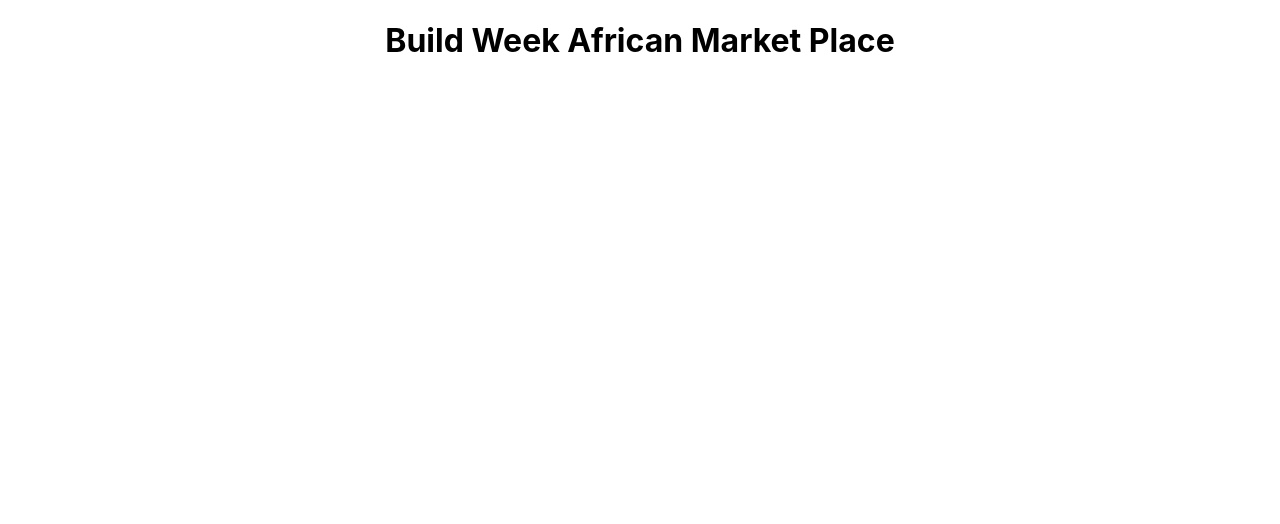
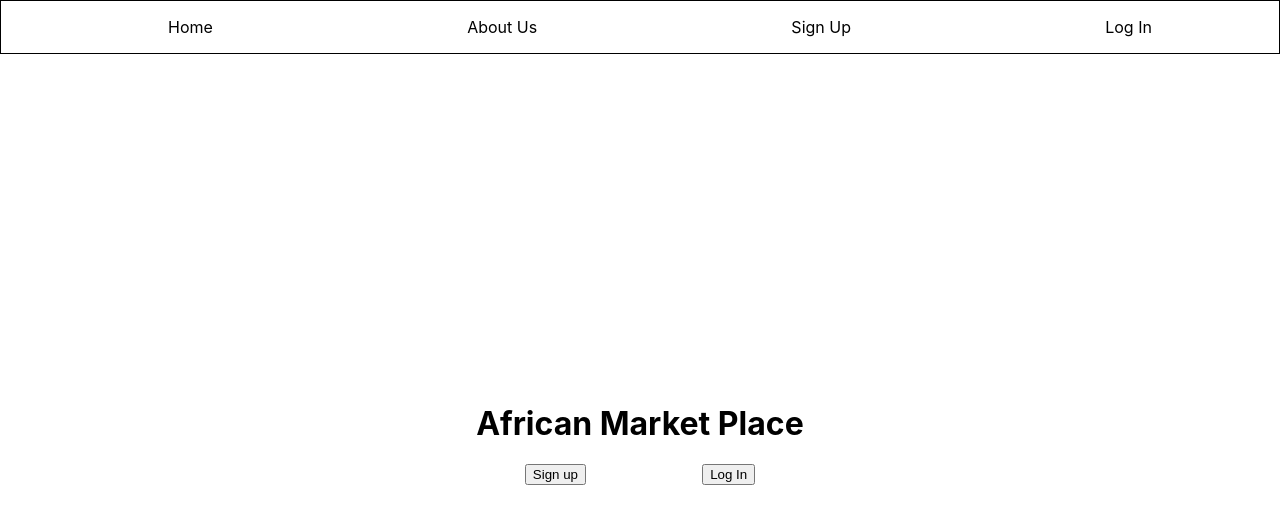
Before and after one commit to BW-ft-african-marketplace/Frontend, a React (Create React App) app: page / in a window 1280 px wide. Shown: the top 524 px of the page. Built offline with nearby package versions, Linux system fonts and the light colour scheme.

Commit message:
shell of homepage built

```diff
--- a/src/App.css
+++ b/src/App.css
@@ -2,37 +2,30 @@
   text-align: center;
 }
 
-.App-logo {
-  height: 40vmin;
-  pointer-events: none;
+nav {
+  border: 1px solid black;
 }
 
-@media (prefers-reduced-motion: no-preference) {
-  .App-logo {
-    animation: App-logo-spin infinite 20s linear;
-  }
+.homeNav {
+  display: flex;
+  justify-content: space-around;
 }
 
-.App-header {
-  background-color: #282c34;
-  min-height: 100vh;
+.mainHome {
   display: flex;
-  flex-direction: column;
-  align-items: center;
+  flex-wrap: wrap;
   justify-content: center;
-  font-size: calc(10px + 2vmin);
-  color: white;
+  align-content: center;
+  text-align: center;
+  height: 95vh;
 }
 
-.App-link {
-  color: #61dafb;
+h1 {
+  width: 100%;
 }
 
-@keyframes App-logo-spin {
-  from {
-    transform: rotate(0deg);
-  }
-  to {
-    transform: rotate(360deg);
-  }
+.homeButtons {
+  width: 18%;
+  display: flex;
+  justify-content: space-between;
 }
--- a/src/App.js
+++ b/src/App.js
@@ -3,7 +3,25 @@ import './App.css';
 function App() {
   return (
     <div className="App">
-      <h1>Build Week African Market Place</h1>
+      <header>
+      <nav>
+        <ul className='homeNav'>
+          <a>Home</a>
+          <a>About Us</a>
+          <a>Sign Up</a>
+          <a>Log In</a>
+        </ul>
+      </nav>
+      </header>
+      <div className='mainHome'>
+        <h1>African Market Place</h1>
+        <div className='homeButtons'>
+          <button>Sign up</button>
+          <button>Log In</button>
+        </div>
+      </div>
+
+
     </div>
   );
 }
```
Also changed, not shown: 1 other file (tests, documents, lock files or other folders).
